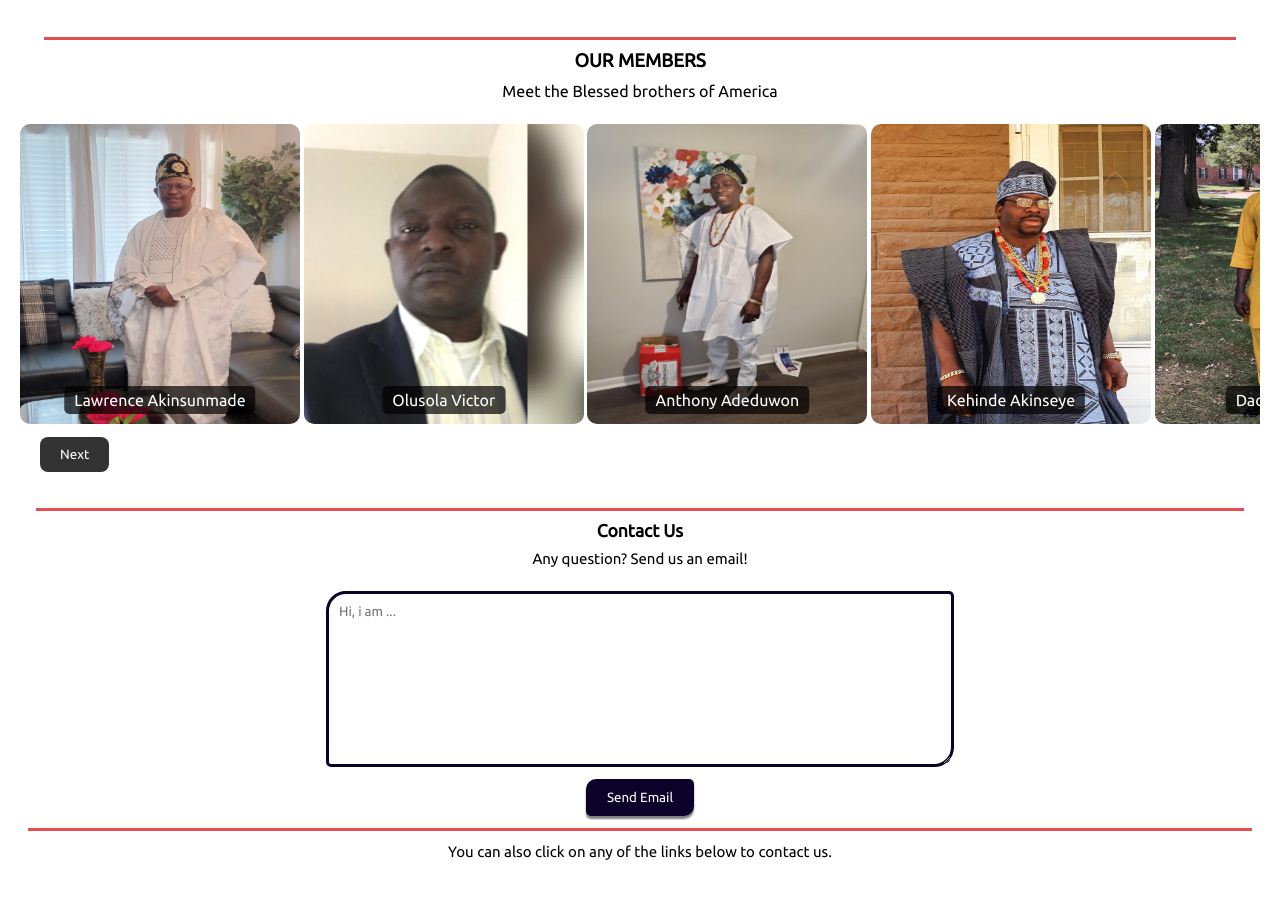
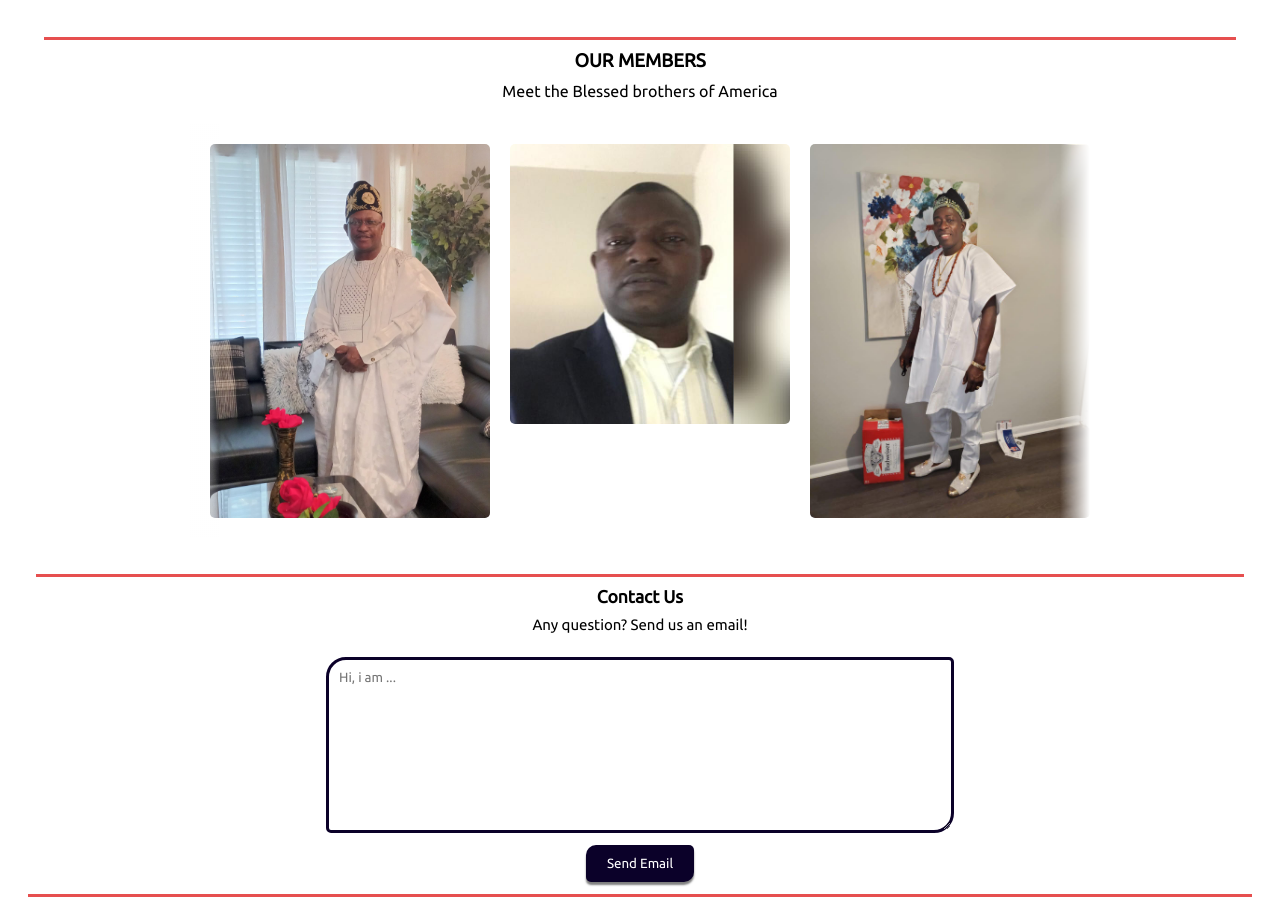
Before and after one commit to Temitope15/demoClub, a plain HTML site: page index.html in a window 1280 px wide. Shown: the part 3015-3921 px from the top of the page. Drawn offline with Linux system fonts and the light colour scheme.

Commit message:
UPDATE slider

```diff
--- a/index.css
+++ b/index.css
@@ -20,9 +20,7 @@ a {
 a:hover, .address-container a:hover{
   color: var(--secondaryColor);
 }
-body {
-  scrollbar-width: none;
-}
+
 
 body::-webkit-scrollbar {
   width: 0rem;
@@ -396,26 +394,45 @@ transform: translateX(0);
 }
 .slider-container {
   position: relative;
-  overflow: hidden;
+  margin:0 auto;
+  max-width:300px;
+  width:100%;
 }
 
 .slider {
-  width: auto;
-  height: auto;
+  width: 100%;
+  display:flex;
   white-space: nowrap;
-  overflow: hidden;
-  position: relative;
+  overflow-x: scroll;
+  gap:20px;
+  padding:20px;
+
+}
+.slider::-webkit-scrollbar{
+  width:0;
+  height:0;
 }
 
-.slider-item {
-  display: inline-block;
-  text-align: center;
+.slider-container::before, .slider-container::after{
+ content: "";
+ position:absolute;
+ top:0;
+ height:100%;
+ width:30px;
+}
+.slider-container::before{
+  left:0;
+  background:linear-gradient(90deg, white, transparent)
+}
+.slider-container::after{
+  right:0;
+  background:linear-gradient(-90deg, white, transparent)
 }
 
 .slider-item img {
-  max-width: 100%;
   width:280px;
-  height: 300px;
+  border-radius:5px;
+  cursor:pointer;
 }
 
 .name-card {
@@ -618,6 +635,10 @@ margin-bottom:20px;
   width:100%;
   height:50%
 } */
+.slider-container {
+
+  max-width:900px;
+}
   .card-parent, .team-parent {
     display: flex;
     flex-direction: row;
--- a/index.html
+++ b/index.html
@@ -312,50 +312,50 @@
           <div class="slider">
             <div class="slider-item">
               <img src="./assets/bb-0.jpg" alt="Member 1" />
-              <div class="name-card">Lawrence Akinsunmade</div>
+              <!-- <div class="name-card">Lawrence Akinsunmade</div> -->
             </div>
             <div class="slider-item">
               <img src="./assets/bb-1.jpg" alt="Member 1" />
-              <div class="name-card">Olusola Victor</div>
+              <!-- <div class="name-card">Olusola Victor</div> -->
             </div>
             <div class="slider-item">
               <img src="./assets/bb-2.jpg" alt="Member 2" />
-              <div class="name-card">Anthony Adeduwon</div>
+              <!-- <div class="name-card">Anthony Adeduwon</div> -->
             </div>
             <div class="slider-item">
               <img src="./assets/bb-3.jpg" alt="Member 1" />
-              <div class="name-card">Kehinde Akinseye</div>
+              <!-- <div class="name-card">Kehinde Akinseye</div> -->
             </div>
             <div class="slider-item">
               <img src="./assets/bb-4.jpg" alt="Member 2" />
-              <div class="name-card">Dada Akinsuroju</div>
+              <!-- <div class="name-card">Dada Akinsuroju</div> -->
             </div>
             <div class="slider-item">
               <img src="./assets/bb-5.jpg" alt="Member 2" />
-              <div class="name-card">Rolland Akinyosoye</div>
+              <!-- <div class="name-card">Rolland Akinyosoye</div> -->
             </div>
             <div class="slider-item">
               <img src="./assets/bb-6.jpg" alt="Member 2" />
-              <div class="name-card">Idowu Akinbobola</div>
+              <!-- <div class="name-card">Idowu Akinbobola</div> -->
             </div>
             <div class="slider-item">
               <img src="./assets/bb-7.jpg" alt="Member 2" />
-              <div class="name-card">Bayo Akinrolabu</div>
+              <!-- <div class="name-card">Bayo Akinrolabu</div> -->
             </div>
             <div class="slider-item">
               <img src="./assets/bb-8.jpg" alt="Member 2" />
-              <div class="name-card">Sina Aderinwoye</div>
+              <!-- <div class="name-card">Sina Aderinwoye</div> -->
             </div>
             <div class="slider-item">
               <img src="./assets/bb-9.jpg" alt="Member 2" />
-              <div class="name-card">Babatope Ojo</div>
+              <!-- <div class="name-card">Babatope Ojo</div> -->
             </div>
             <!-- Add more members as needed -->
           </div>
-          <div class="slider-controls">
+          <!-- <div class="slider-controls">
             <button id="prevBtn">Previous</button>
             <button id="nextBtn">Next</button>
-          </div>
+          </div> -->
         </div>
       </section>
       <!-- there should be a section that allows for volunteering -->
--- a/index.js
+++ b/index.js
@@ -98,37 +98,37 @@ function showSlides() {
 }
 
 // slider section for members
-const slider = document.querySelector('.slider');
-const sliderItems = document.querySelectorAll('.slider-item');
-const prevBtn = document.getElementById('prevBtn');
-const nextBtn = document.getElementById('nextBtn');
-let currentIndex = 0;
+// const slider = document.querySelector('.slider');
+// const sliderItems = document.querySelectorAll('.slider-item');
+// const prevBtn = document.getElementById('prevBtn');
+// const nextBtn = document.getElementById('nextBtn');
+// let currentIndex = 0;
 
-function scrollSlider(index) {
-    sliderItems.forEach(item => {
-        item.style.transform = `translateX(-${index * 100}%)`;
-    });
-    updateButtonsVisibility();
-}
+// function scrollSlider(index) {
+//     sliderItems.forEach(item => {
+//         item.style.transform = `translateX(-${index * 100}%)`;
+//     });
+//     updateButtonsVisibility();
+// }
 
-function updateButtonsVisibility() {
-    prevBtn.style.display = currentIndex === 0 ? 'none' : 'block';
-    nextBtn.style.display = currentIndex === sliderItems.length - 1 ? 'none' : 'block';
-}
+// function updateButtonsVisibility() {
+//     prevBtn.style.display = currentIndex === 0 ? 'none' : 'block';
+//     nextBtn.style.display = currentIndex === sliderItems.length - 1 ? 'none' : 'block';
+// }
 
-prevBtn.addEventListener('click', () => {
-    currentIndex = Math.max(currentIndex - 1, 0);
-    scrollSlider(currentIndex);
-});
+// prevBtn.addEventListener('click', () => {
+//     currentIndex = Math.max(currentIndex - 1, 0);
+//     scrollSlider(currentIndex);
+// });
 
-nextBtn.addEventListener('click', () => {
-    currentIndex = Math.min(currentIndex + 1, sliderItems.length - 1);
-    scrollSlider(currentIndex);
-});
+// nextBtn.addEventListener('click', () => {
+//     currentIndex = Math.min(currentIndex + 1, sliderItems.length - 1);
+//     scrollSlider(currentIndex);
+// });
 
-// Initialize slider
-scrollSlider(currentIndex);
-updateButtonsVisibility();
+// // Initialize slider
+// scrollSlider(currentIndex);
+// updateButtonsVisibility();
 
 // the email via mailto section
 document.getElementById('emailLink').addEventListener("click", function(){
```
